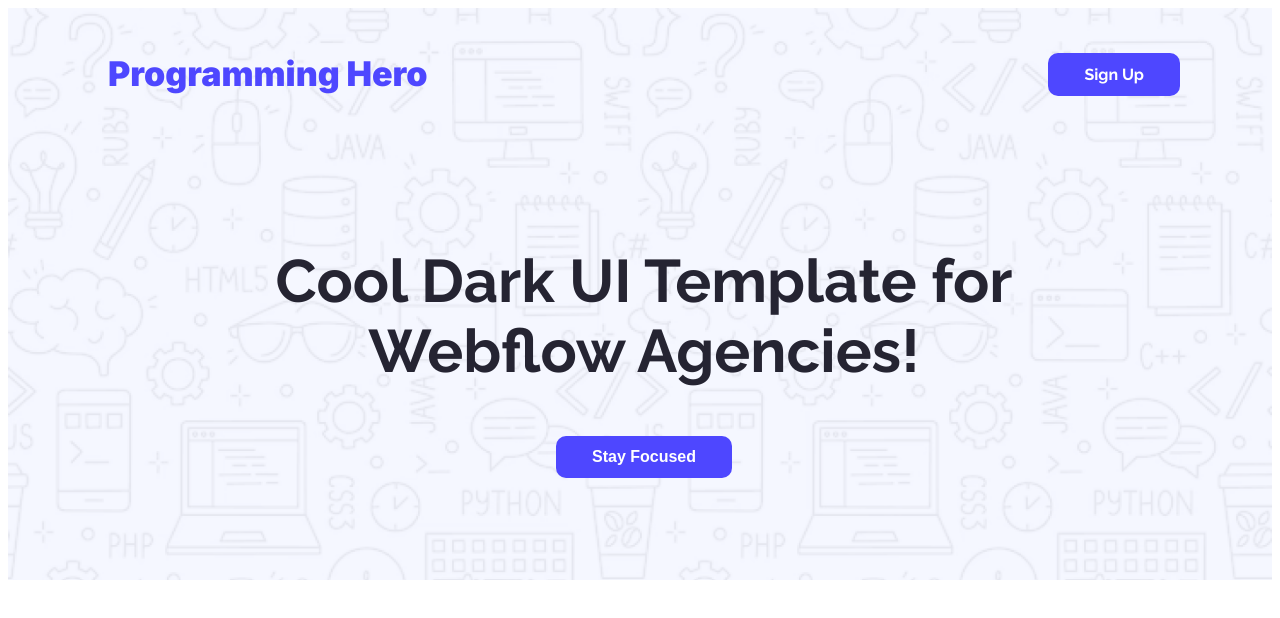
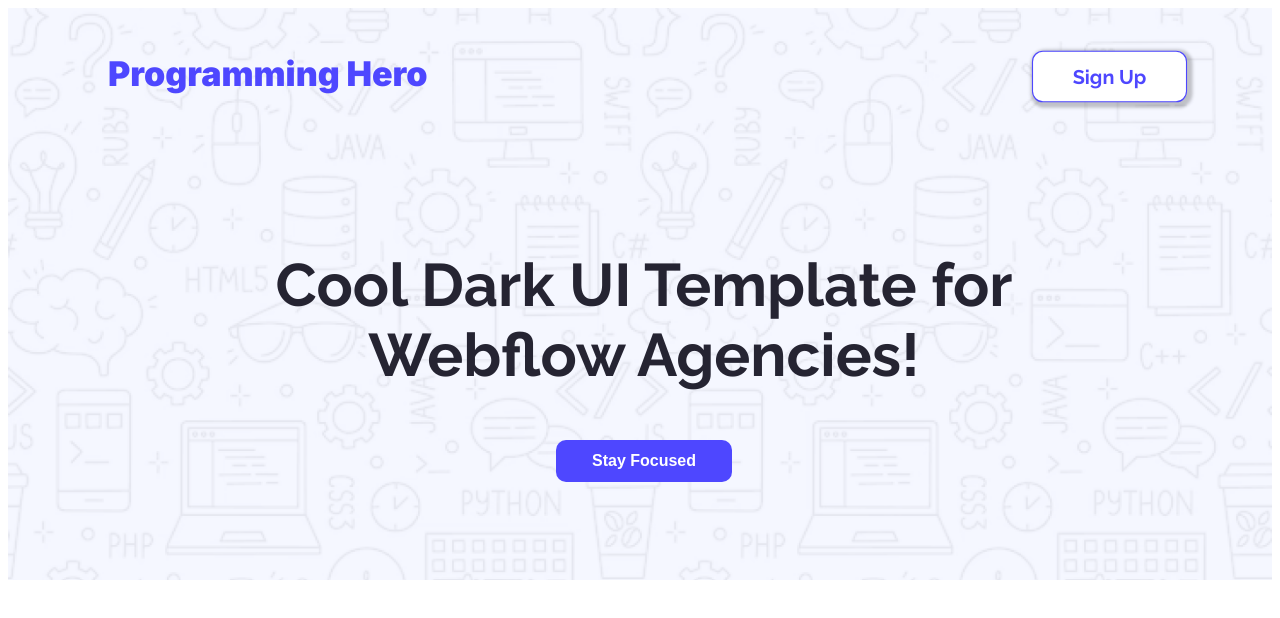
Before and after one commit to rashel9255/assignment-01, a plain HTML site: page index.html in a window 1280 px wide. In both pictures the pointer is over the button "Sign Up". Drawn offline with Linux system fonts and the light colour scheme.

Commit message:
primary button hover added

```diff
--- a/styles/style.css
+++ b/styles/style.css
@@ -18,6 +18,16 @@
     border-radius: 10px;
     border: none;
     padding: 12px 36px;
+    transition: all 0.5s ease;
+}
+.btn-primary:hover{
+    font-size: 18px;
+    color:#4E47FF;
+    background-color: white;
+    border: 1px solid #4E47FF;
+    cursor: pointer;
+    box-shadow: 2px 2px 3px 3px rgba(0, 0, 0, 0.221);
+    transform: scale(1.1);
 }
 /* header style */
 .header{
```
